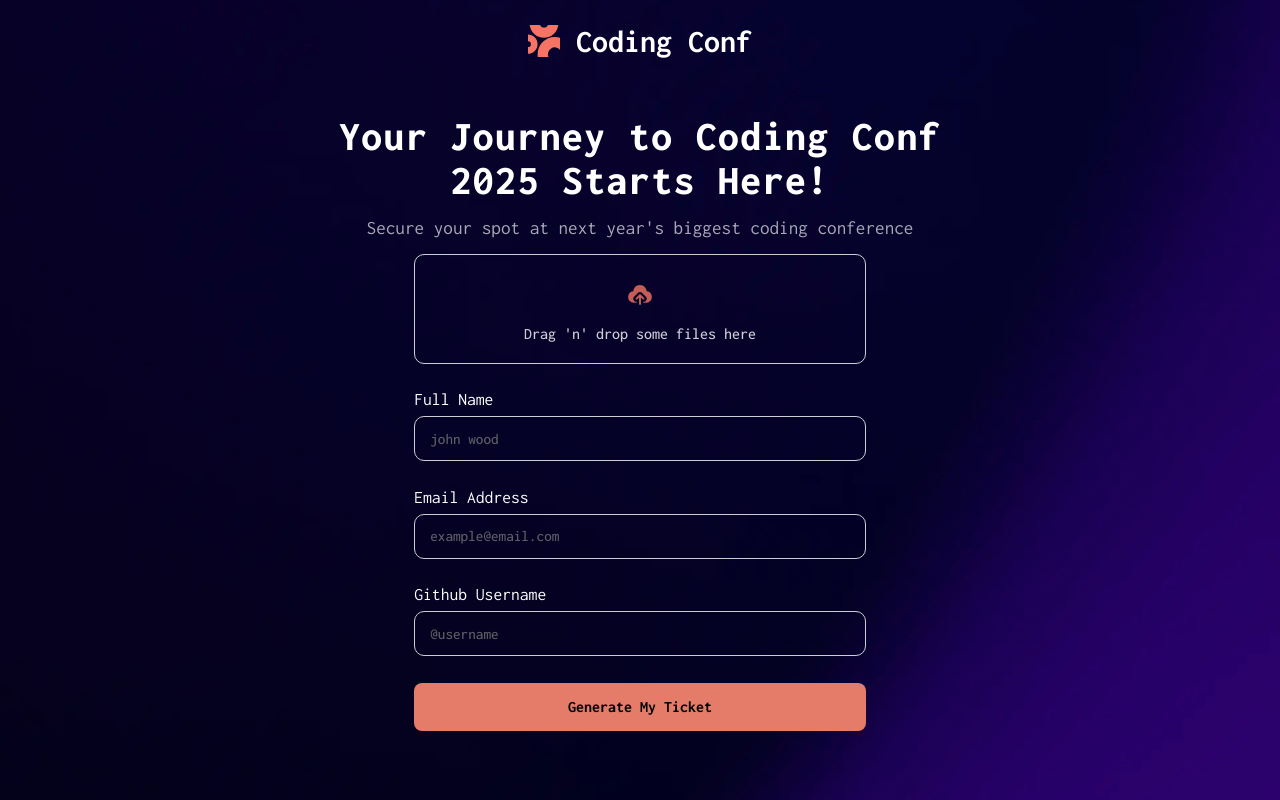
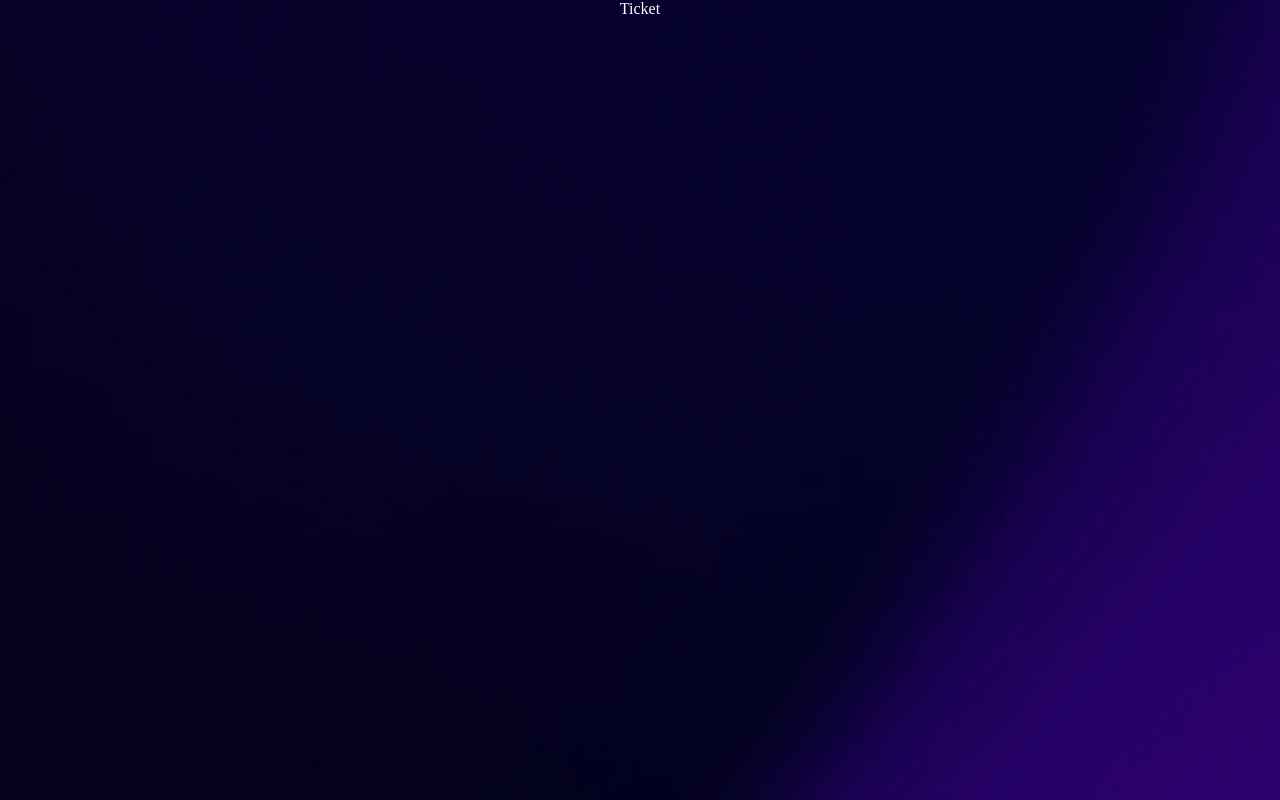
Before and after one commit to accamamuhammad/conference-ticket-generator, a React (Vite) app: page /ticket in a window 1280 px wide. Built offline with nearby package versions, Linux system fonts and the light colour scheme.

Commit message:
react router setup

```diff
--- a/package.json
+++ b/package.json
@@ -12,7 +12,8 @@
   "dependencies": {
     "react": "^18.3.1",
     "react-dom": "^18.3.1",
-    "react-dropzone": "^14.3.5"
+    "react-dropzone": "^14.3.5",
+    "react-router-dom": "^7.1.1"
   },
   "devDependencies": {
     "@eslint/js": "^9.17.0",
--- a/src/App.jsx
+++ b/src/App.jsx
@@ -2,23 +2,18 @@ import "./App.css";
 import spiralElementBottom from "../public/assets/images/pattern-squiggly-line-bottom.svg";
 import spiralElementTop from "../public/assets/images/pattern-squiggly-line-top.svg";
 import Form from "./components/Form";
+import Ticket from "./components/Ticket";
+import { BrowserRouter as Router, Routes, Route, Link } from "react-router-dom";
 
 function App() {
   return (
     <main className="main-bg">
-      {/* Background elements */}
-      {/* <img
-        src={spiralElementBottom}
-        alt="spiralElementBottom"
-        className="spiral-element-bottom"
-      />
-      <img
-        src={spiralElementTop}
-        alt="spiralElementTop"
-        className="spiral-element-top"
-      /> */}
-      {/* Main element */}
-      <Form />
+      <Router>
+        <Routes>
+          <Route path="/" element={<Form />} />
+          <Route path="/ticket" element={<Ticket />} />
+        </Routes>
+      </Router>
     </main>
   );
 }
--- /dev/null
+++ b/src/components/Ticket.jsx
@@ -0,0 +1,7 @@
+import React from "react";
+
+const Ticket = () => {
+  return <div>Ticket</div>;
+};
+
+export default Ticket;
```
Also changed, not shown: 1 other file (tests, documents, lock files or other folders).
